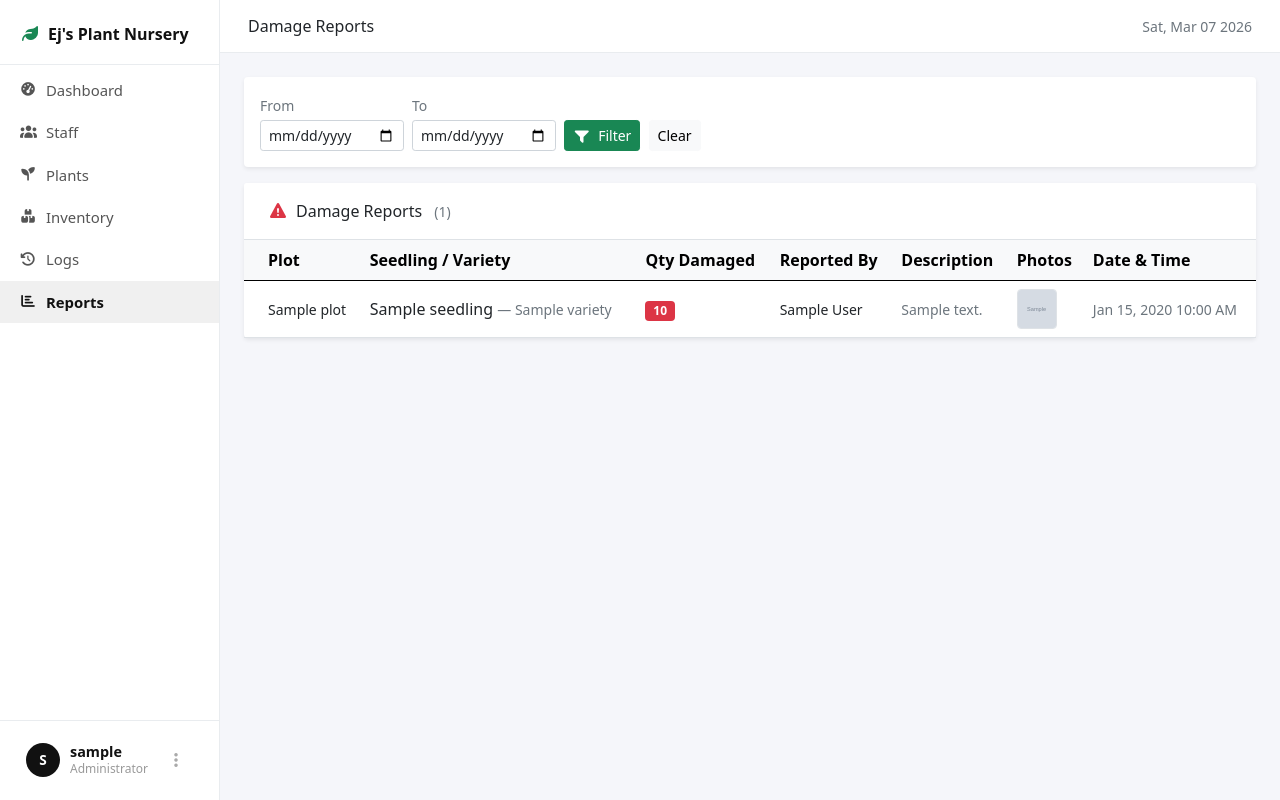
After one commit to michaeljude-web/plant-nursery, a PHP site: page /reports.php in a window 1280 px wide. The commit adds this page. Run offline with PHP 8.4, Linux system fonts and the light colour scheme; the visitor is signed in with stand-in values (Sample User, id 1); tables that the repository leaves empty or names only in its code hold one stand-in row (values such as "Sample post"); grey boxes marked "Sample" are stand-in pictures.

Commit message:
feat(admin): add damage reports for seedling

```diff
--- a/admin/plants.php
+++ b/admin/plants.php
@@ -43,7 +43,7 @@ $varieties = $pdo->query("SELECT v.*, s.seedling_name FROM varieties v JOIN seed
 <head>
 <meta charset="UTF-8">
 <meta name="viewport" content="width=device-width, initial-scale=1.0">
-<title>Plants — PlantSystem</title>
+<title>Plants</title>
 <link rel="stylesheet" href="/plant/assets/vendor/bootstrap-5/css/bootstrap.min.css">
 <link rel="stylesheet" href="/plant/assets/vendor/fontawesome-7/css/all.min.css">
 </head>
--- /dev/null
+++ b/admin/reports.php
@@ -0,0 +1,155 @@
+<?php
+require_once __DIR__ . '/../includes/admin/auth.php';
+require_once __DIR__ . '/../config/config.php';
+require_admin_auth();
+
+$date_from = $_GET['date_from'] ?? '';
+$date_to   = $_GET['date_to'] ?? '';
+
+$where = [];
+$params = [];
+
+if ($date_from) {
+    $where[] = "dr.reported_at >= ?";
+    $params[] = $date_from . ' 00:00:00';
+}
+if ($date_to) {
+    $where[] = "dr.reported_at <= ?";
+    $params[] = $date_to . ' 23:59:59';
+}
+
+$where_sql = $where ? 'WHERE ' . implode(' AND ', $where) : '';
+
+$stmt = $pdo->prepare("
+    SELECT dr.*,
+           p.plot_name,
+           s.seedling_name,
+           v.variety_name,
+           CONCAT(si.firstname, ' ', si.lastname) as staff_name
+    FROM damage_reports dr
+    JOIN plots p ON dr.plot_id = p.plot_id
+    JOIN plot_seedlings ps ON dr.plot_seedling_id = ps.plot_seedling_id
+    JOIN varieties v ON ps.variety_id = v.variety_id
+    JOIN seedlings s ON v.seedling_id = s.seedling_id
+    JOIN staff_info si ON dr.staff_id = si.staff_id
+    $where_sql
+    ORDER BY dr.reported_at DESC
+");
+$stmt->execute($params);
+$reports = $stmt->fetchAll();
+
+$photos_by_report = [];
+$photos = $pdo->query("SELECT * FROM damage_photos")->fetchAll();
+foreach ($photos as $ph) {
+    $photos_by_report[$ph['report_id']][] = $ph;
+}
+?>
+<!DOCTYPE html>
+<html lang="en">
+<head>
+<meta charset="UTF-8">
+<meta name="viewport" content="width=device-width, initial-scale=1.0">
+<title>Damage Reports — Admin</title>
+<link rel="stylesheet" href="/plant/assets/vendor/bootstrap-5/css/bootstrap.min.css">
+<link rel="stylesheet" href="/plant/assets/vendor/fontawesome-7/css/all.min.css">
+<link rel="stylesheet" href="../assets/css/admin/style.css">
+</head>
+<body>
+
+<?php require_once __DIR__ . '/../includes/admin/sidebar.php'; ?>
+
+<div id="content">
+  <div id="topbar">
+    <div class="d-flex align-items-center gap-3">
+      <button class="btn btn-sm btn-light d-md-none" id="toggler"><i class="fas fa-bars"></i></button>
+      <span class="fw-semibold text-dark">Damage Reports</span>
+    </div>
+    <small class="text-muted"><?= date('D, M d Y') ?></small>
+  </div>
+
+  <div class="p-4">
+
+    <form method="GET" class="card border-0 shadow-sm mb-3 p-3">
+      <div class="row g-2 align-items-end">
+        <div class="col-auto">
+          <label class="form-label small fw-semibold text-secondary mb-1">From</label>
+          <input type="date" name="date_from" class="form-control form-control-sm" value="<?= htmlspecialchars($date_from) ?>">
+        </div>
+        <div class="col-auto">
+          <label class="form-label small fw-semibold text-secondary mb-1">To</label>
+          <input type="date" name="date_to" class="form-control form-control-sm" value="<?= htmlspecialchars($date_to) ?>">
+        </div>
+        <div class="col-auto">
+          <button type="submit" class="btn btn-success btn-sm"><i class="fas fa-filter me-1"></i> Filter</button>
+          <a href="reports.php" class="btn btn-light btn-sm ms-1">Clear</a>
+        </div>
+      </div>
+    </form>
+
+    <div class="card border-0 shadow-sm">
+      <div class="card-header bg-white border-bottom py-3 px-4">
+        <span class="fw-semibold"><i class="fas fa-triangle-exclamation text-danger me-2"></i>Damage Reports</span>
+        <span class="text-muted small ms-2">(<?= count($reports) ?>)</span>
+      </div>
+      <div class="table-responsive">
+        <table class="table table-hover align-middle mb-0">
+          <thead class="table-light">
+            <tr>
+              <th class="ps-4">Plot</th>
+              <th>Seedling / Variety</th>
+              <th>Qty Damaged</th>
+              <th>Reported By</th>
+              <th>Description</th>
+              <th>Photos</th>
+              <th>Date & Time</th>
+            </tr>
+          </thead>
+          <tbody>
+            <?php if (empty($reports)): ?>
+            <tr><td colspan="7" class="text-center text-muted py-4">No damage reports found.</td></tr>
+            <?php else: ?>
+            <?php foreach ($reports as $r): ?>
+            <tr>
+              <td class="ps-4 small"><?= htmlspecialchars($r['plot_name']) ?></td>
+              <td>
+                <span class="fw-semibold"><?= htmlspecialchars($r['seedling_name']) ?></span>
+                <span class="text-muted small"> — <?= htmlspecialchars($r['variety_name']) ?></span>
+              </td>
+              <td><span class="badge bg-danger"><?= $r['quantity_damaged'] ?></span></td>
+              <td class="small"><?= htmlspecialchars($r['staff_name']) ?></td>
+              <td class="small text-muted" style="max-width:200px;">
+                <?= $r['description'] ? htmlspecialchars($r['description']) : '<em>—</em>' ?>
+              </td>
+              <td>
+                <?php if (!empty($photos_by_report[$r['report_id']])): ?>
+                <div class="d-flex gap-1 flex-wrap">
+                  <?php foreach ($photos_by_report[$r['report_id']] as $ph): ?>
+                  <a href="/plant/<?= htmlspecialchars($ph['photo_path']) ?>" target="_blank">
+                    <img src="/plant/<?= htmlspecialchars($ph['photo_path']) ?>"
+                         style="width:40px;height:40px;object-fit:cover;border-radius:4px;border:1px solid #dee2e6;">
+                  </a>
+                  <?php endforeach; ?>
+                </div>
+                <?php else: ?>
+                <span class="text-muted small">—</span>
+                <?php endif; ?>
+              </td>
+              <td class="small text-muted text-nowrap"><?= date('M d, Y h:i A', strtotime($r['reported_at'])) ?></td>
+            </tr>
+            <?php endforeach; ?>
+            <?php endif; ?>
+          </tbody>
+        </table>
+      </div>
+    </div>
+  </div>
+</div>
+
+<script src="/plant/assets/vendor/bootstrap-5/js/bootstrap.bundle.min.js"></script>
+<script>
+document.getElementById('toggler')?.addEventListener('click', function() {
+  document.getElementById('sidebar').classList.toggle('show');
+});
+</script>
+</body>
+</html>
```
